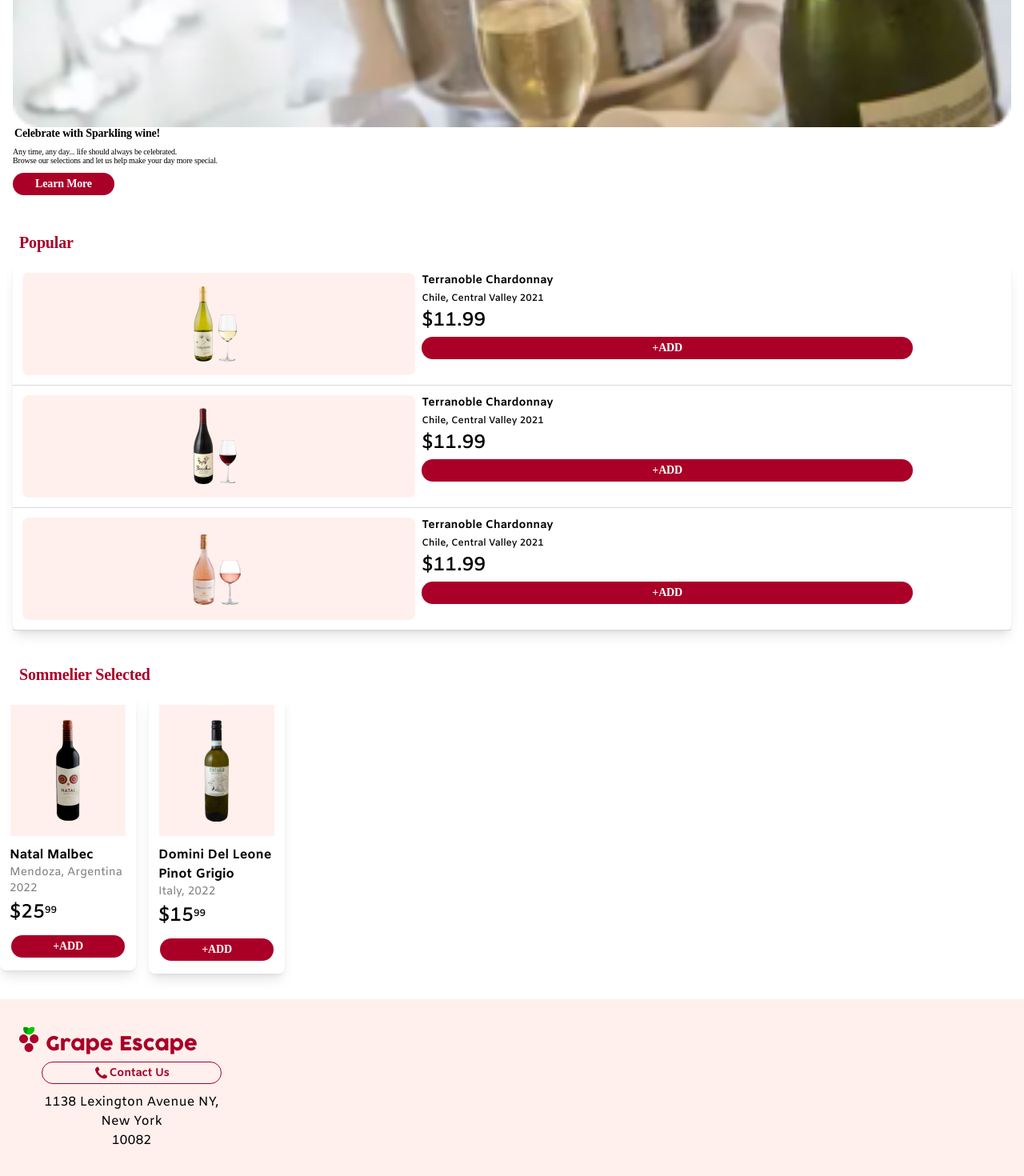
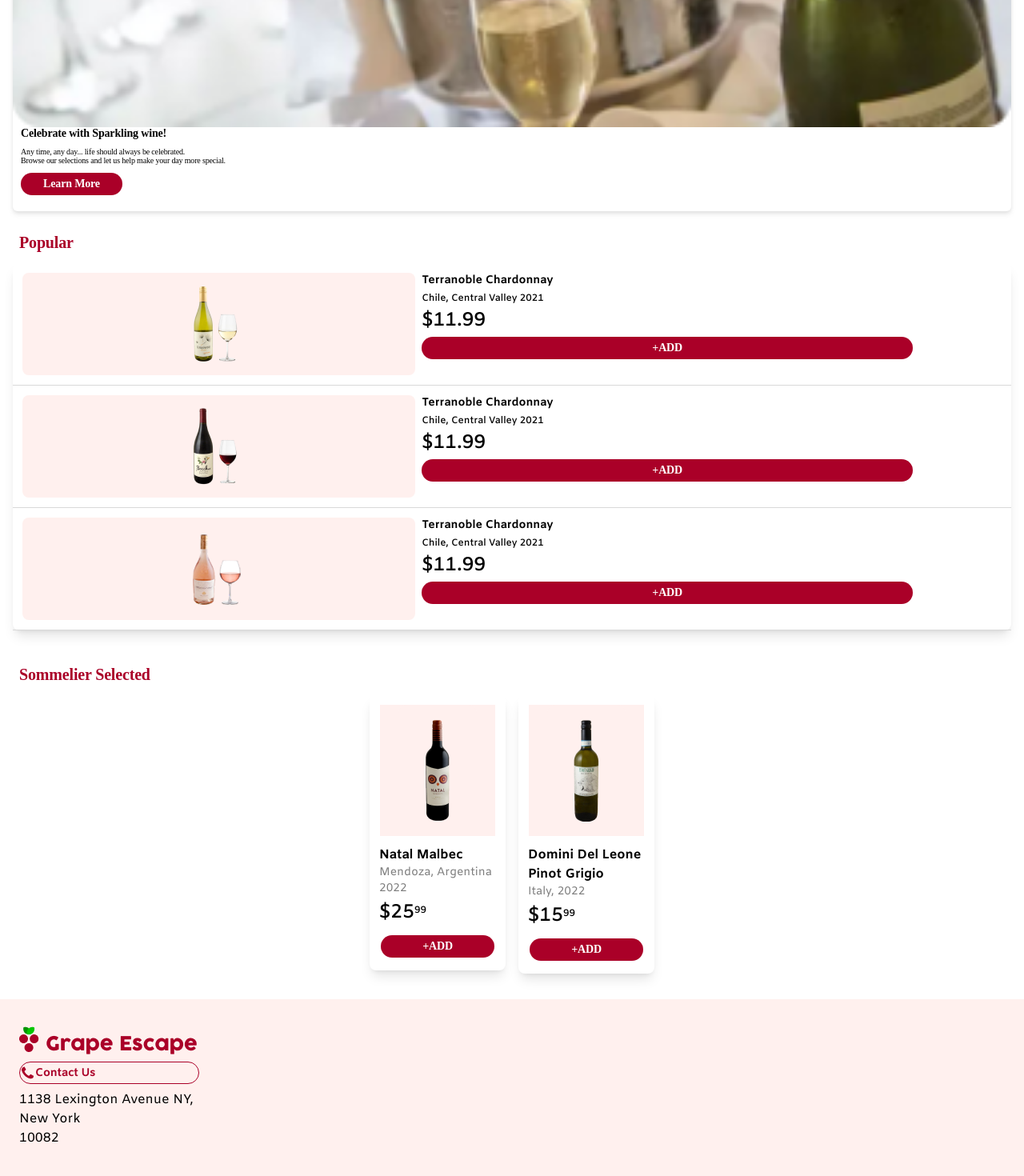
Before and after one commit to lst68868/winebar, a React (Create React App) app: page / in a window 1280 px wide. Shown: the part 1248-2718 px from the top of the page at 80% size. Built offline with nearby package versions, Linux system fonts and the light colour scheme; a web font is replaced by a local one.

Commit message:
Fixed more bugs

```diff
--- a/src/components/Footer.js
+++ b/src/components/Footer.js
@@ -2,15 +2,15 @@
 
 function Footer() {
   return (
-    <footer className="h-64 flex justify-start pink-bg">
+    <footer className="h-64 flex justify-left pink-bg">
       <div className="mt-8 ml-6">
         <img src="assets/grape-escape-logo.png" className="w-auto h-auto" />
-        <button className="rounded-full bg-transparent text-rose py-1 w-4/5 mt-1 amiko-bold">
-          <div className="flex justify-center items-center">
+        <button className="rounded-full bg-transparent flex justify-left align-items-center text-rose py-1 w-4/5 mt-1 amiko-bold">
+          <div className="flex justify-center align-items-center">
             <img src="assets/Phone-Icon-Light-Mode 1.png" className="w-auto h-auto" />Contact Us
           </div>
         </button>
-        <p className="amiko-reg pt-2">1138 Lexington Avenue
+        <p className="amiko-reg pt-2 text-left">1138 Lexington Avenue
           NY,
           <br />New York
           <br />10082
--- a/src/components/FullCard.js
+++ b/src/components/FullCard.js
@@ -6,7 +6,7 @@
   return (
     <div classname="m-auto drop-shadow-md">
       <h2>Seasonal</h2>
-      <div className="m-4 text-left">
+      <div className="m-4 bg-white drop-shadow-md rounded-md text-left">
         <div className="image-container">
           <img src={Sparkling} alt="Sparkling" />
         </div>
--- a/src/components/SplitCard.js
+++ b/src/components/SplitCard.js
@@ -5,7 +5,7 @@
     <>
       {/* // Missing SF Pro font */}
       <h2 className="cocogoose text-rose text-xl ml-6 w-9/12 mb-3">Sommelier Selected</h2>
-      <div id="split-cell" className="h-316 text-left  flex-wrap mb-8">
+      <div id="split-cell" className="h-316 text-left  flex justify-center align-items-center mb-8">
         <div className="flex justify-start items-start">
           <div className="halves w-1/2 bg-white shadow-lg rounded-lg">
             <div className="w-36 dark dark pink-bg mx-auto">
--- a/src/styles/FullCard.css
+++ b/src/styles/FullCard.css
@@ -84,7 +84,7 @@
     line-height: normal;
     letter-spacing: -0.165px;
     align-items: flex-start;
-    padding-left: 2px;
+    padding-left: 10px;
   }
 
   .paragraph-container {
@@ -95,7 +95,7 @@
     font-weight: 400;
     line-height: normal;
     letter-spacing: -0.165px;
-    padding-left: 0px;
+    padding-left: 10px;
 
   /* Add this line to remove the indentation */
   }
@@ -116,7 +116,7 @@
   .button-container {
 
         margin-top: 10px;
-        padding-left: 0px;
+        padding-left: 10px;
         padding-bottom: 20px; /* Add spacing between each container */
       }
 
```
